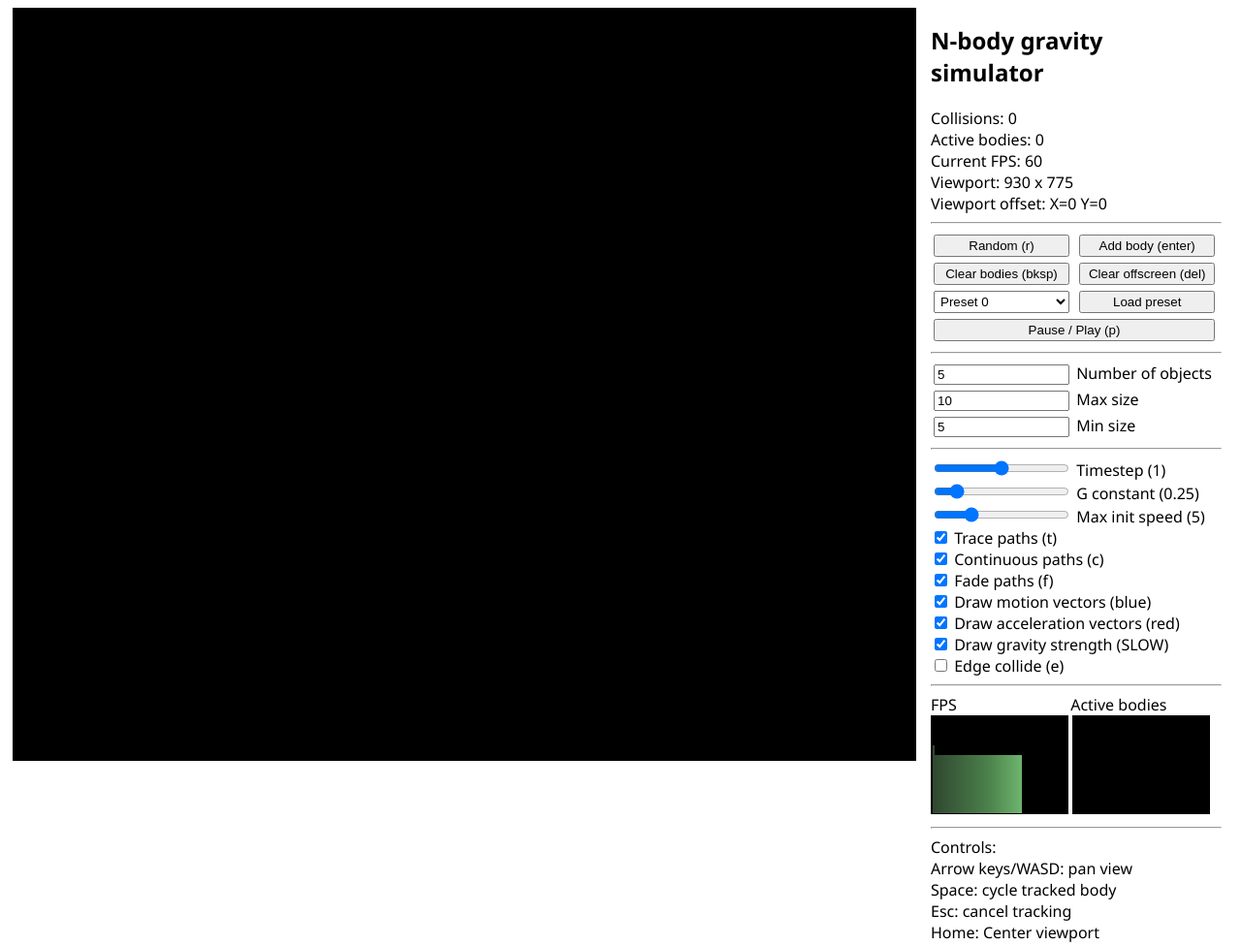
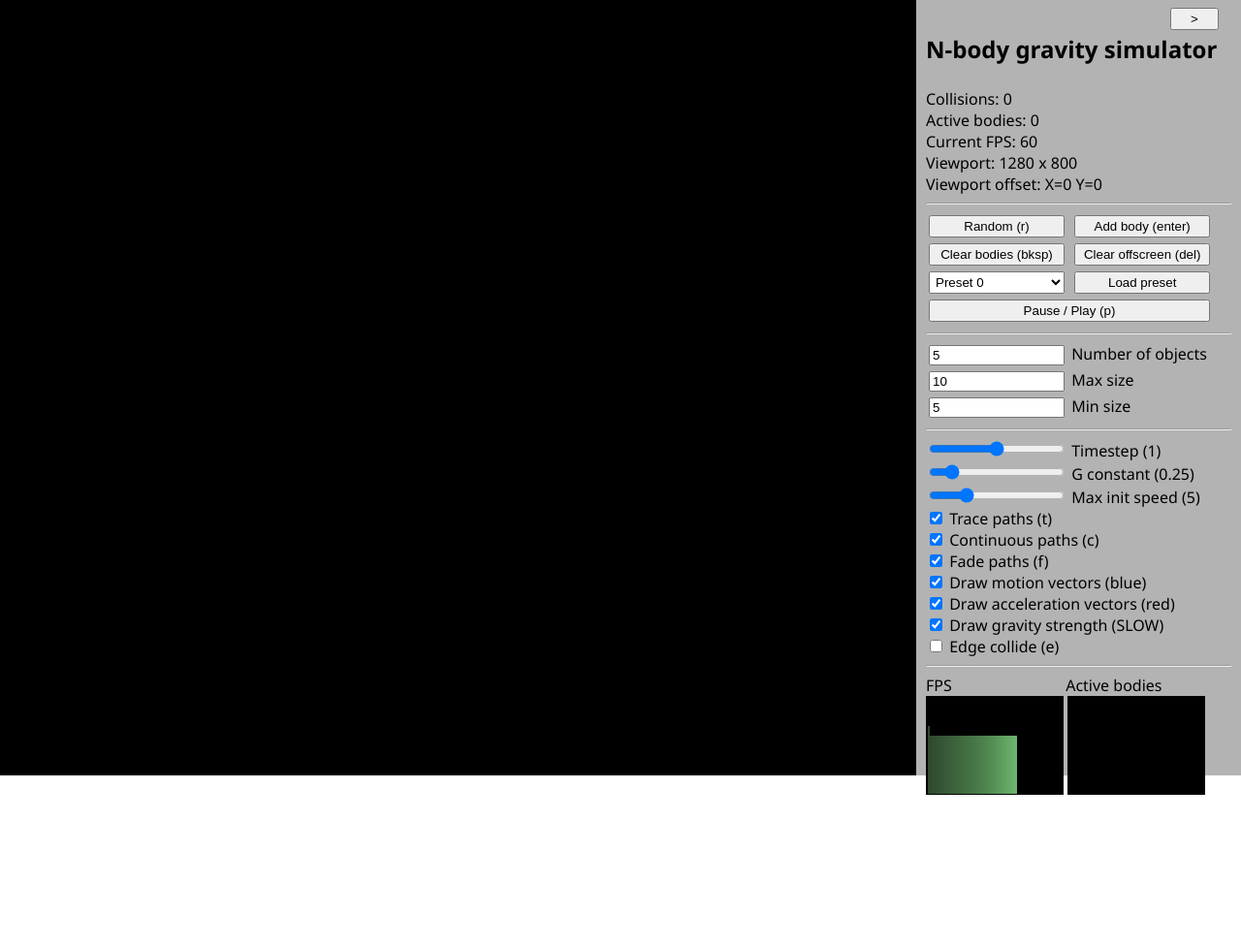
Before and after one commit to huj31415/gravity-sim, a plain HTML site: page index.html in a window 1280 px wide. Shown: the whole page at 97% size. After the commit the page ends 820 px from the top, so only its background shows below. Drawn offline with Linux system fonts and the light colour scheme.

Commit message:
add option to hide ui

```diff
--- a/index.html
+++ b/index.html
@@ -7,10 +7,12 @@
     <script src="./nbody.js"></script>
   </head>
   <body>
-    <span class="column">
-      <canvas id="canvas" class="main" width="1280" height="720"></canvas>
-    </span>
-    <span class="column right">
+    <!-- <span class="column"> -->
+    <canvas id="canvas" class="main" width="1280" height="720"></canvas>
+    <!-- </span> -->
+
+    <button id="toggleSettings">&gt;</button>
+    <span class="right" id="settings">
       <h2>N-body gravity simulator</h2>
       <div>Collisions: <span id="collisionCount">0</span></div>
       <div>Active bodies: <span id="bodyCount">0</span></div>
@@ -54,7 +56,16 @@
       </div>
       <hr />
       <div>
-        <input type="range" id="timestep" name="timestep" value="1" max="2" min="0" step="0.01" width="400px" />
+        <input
+          type="range"
+          id="timestep"
+          name="timestep"
+          value="1"
+          max="2"
+          min="0"
+          step="0.01"
+          width="400px"
+        />
         <label for="timestep">Timestep (<span id="tOut">1</span>)</label>
       </div>
       <div>
@@ -62,7 +73,16 @@
         <label for="g">G constant (<span id="gOut">0.25</span>)</label>
       </div>
       <div>
-        <input type="range" id="initVel" name="initVel" value="5" max="20" min="0" step="0.1" width="400px" />
+        <input
+          type="range"
+          id="initVel"
+          name="initVel"
+          value="5"
+          max="20"
+          min="0"
+          step="0.1"
+          width="400px"
+        />
         <label for="initVel">Max init speed (<span id="initVelOut">5</span>)</label>
       </div>
       <!-- <div>
--- a/nbody.js
+++ b/nbody.js
@@ -6,6 +6,8 @@ window.onload = () => {
 
   // initialize user interface
   const ui = {
+    panel: document.getElementById("settings"),
+    collapse: document.getElementById("toggleSettings"),
     timestep: document.getElementById("timestep"),
     tOut: document.getElementById("tOut"),
     numBodies: document.getElementById("num"),
@@ -40,22 +42,18 @@ window.onload = () => {
   // initialize main canvas
   const canvas = document.getElementById("canvas");
   const ctx = canvas.getContext("2d");
-  let canvasZoom = 1;
+  // let canvasZoom = 1;
   // canvas.style.zoom = canvasZoom * 100 + "%";
-  canvas.height = window.innerHeight - 25;
-  canvas.width = window.innerWidth - 350;
+  canvas.height = window.innerHeight; // - 25;
+  canvas.width = window.innerWidth;// - 335;
   ui.viewport.innerText = canvas.width + " x " + canvas.height;
   let center = { x: canvas.width / 2, y: canvas.height / 2 };
-  ctx.fillStyle = "rgba(0, 0, 0, 1)";
-  ctx.fillRect(0, 0, canvas.width, canvas.height);
   // ctx.globalAlpha = 0.5;
   window.onresize = () => {
-    canvas.height = window.innerHeight - 25;
-    canvas.width = window.innerWidth - 350;
+    canvas.height = window.innerHeight; // - 25;
+    canvas.width = window.innerWidth; // - 350;
     ui.viewport.innerText = canvas.width + " x " + canvas.height;
     center = { x: canvas.width / 2, y: canvas.height / 2 };
-    ctx.fillStyle = "rgba(0, 0, 0, 1)";
-    ctx.fillRect(0, 0, canvas.width, canvas.height);
   };
 
   // initialize graphs
@@ -105,6 +103,16 @@ window.onload = () => {
 
   // form event listeners
   {
+    ui.collapse.onclick = () => {
+      ui.collapse.innerText = ui.collapse.innerText === ">" ? "<" : ">";
+      if (ui.panel.classList.contains("hidden")) {
+        ui.panel.classList.remove("hidden");
+        // canvas.width = window.innerWidth - 335;
+      } else {
+        ui.panel.classList.add("hidden");
+        // canvas.width = window.innerWidth;
+      }
+    };
     // begin the simulation
     ui.randBtn.onclick = () => {
       // form.collide.checked = true;
--- a/style.css
+++ b/style.css
@@ -1,6 +1,7 @@
 body {
   font-family: "Segoe UI", sans-serif;
   /* font-size: .95em; */
+  overflow:hidden;
 }
 
 canvas {
@@ -10,7 +11,13 @@ canvas {
 }
 
 canvas.main {
+    border:none;
     position: fixed;
+    margin: 0px;
+    padding: 0px;
+    left:0;
+    top:0;
+    background: black;
 }
 
 input[type="range"],
@@ -38,16 +45,32 @@ button.fullwidth {
   width: 290px;
 }
 
-.column {
-  /* float: left; */
-  padding: 5px;
+.right {
+    padding: 10px;
+    /* display: block; */
+    position: absolute;
+    right: 0px; /*15px*/
+    top: 0px;
+    width: 315px;
+    height: 100%;
+    overflow: scroll;
+    background: rgba(255,255,255,.7);
 }
 
-.right {
-    display: block;
+h2 {
+    margin-block: 1em;
+}
+
+button#toggleSettings {
+    /* float:right; */
+    width: 50px;
+    text-align: center;
     position: absolute;
-    right: 15px;
-    top: 0px;
-    width: 300px;
-    background: white;
+    top: 5px;
+    right: 20px;
+    z-index: 10;
 }
+
+.hidden {
+    display:none;
+}
```
